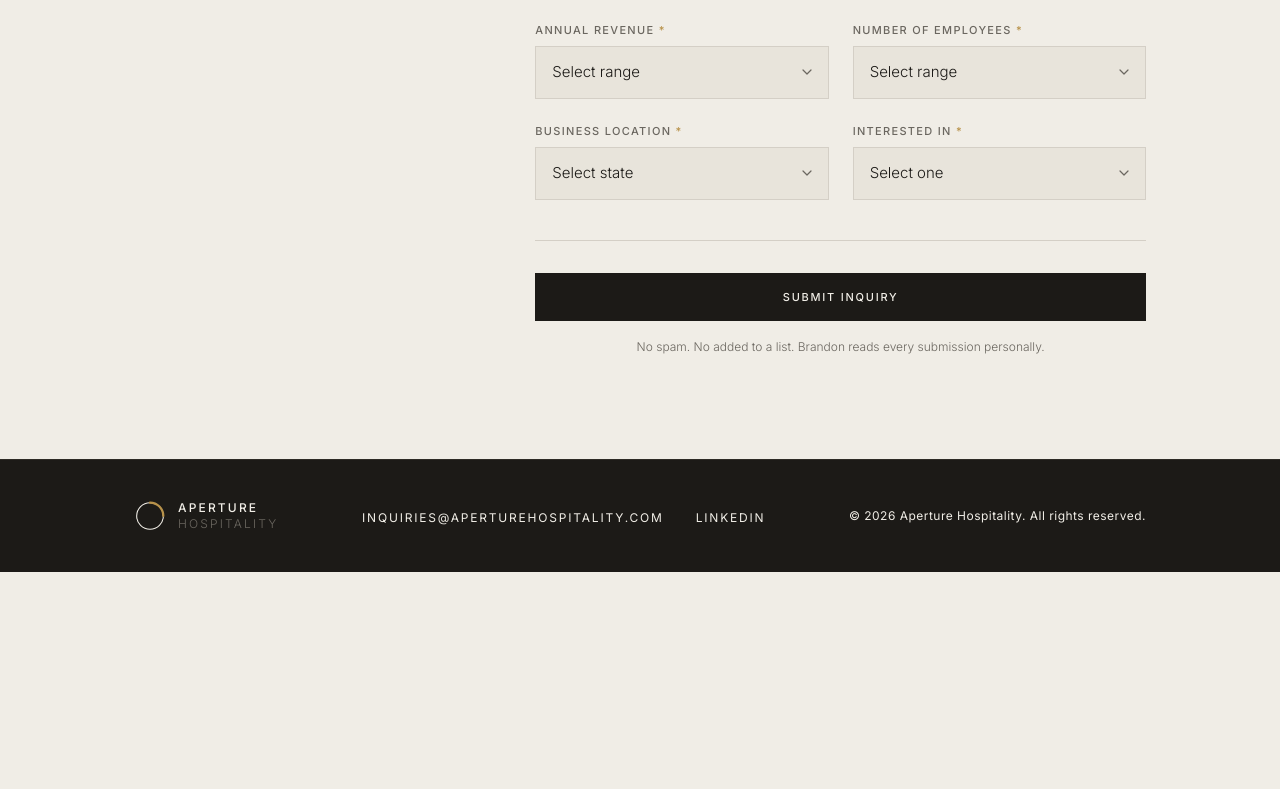
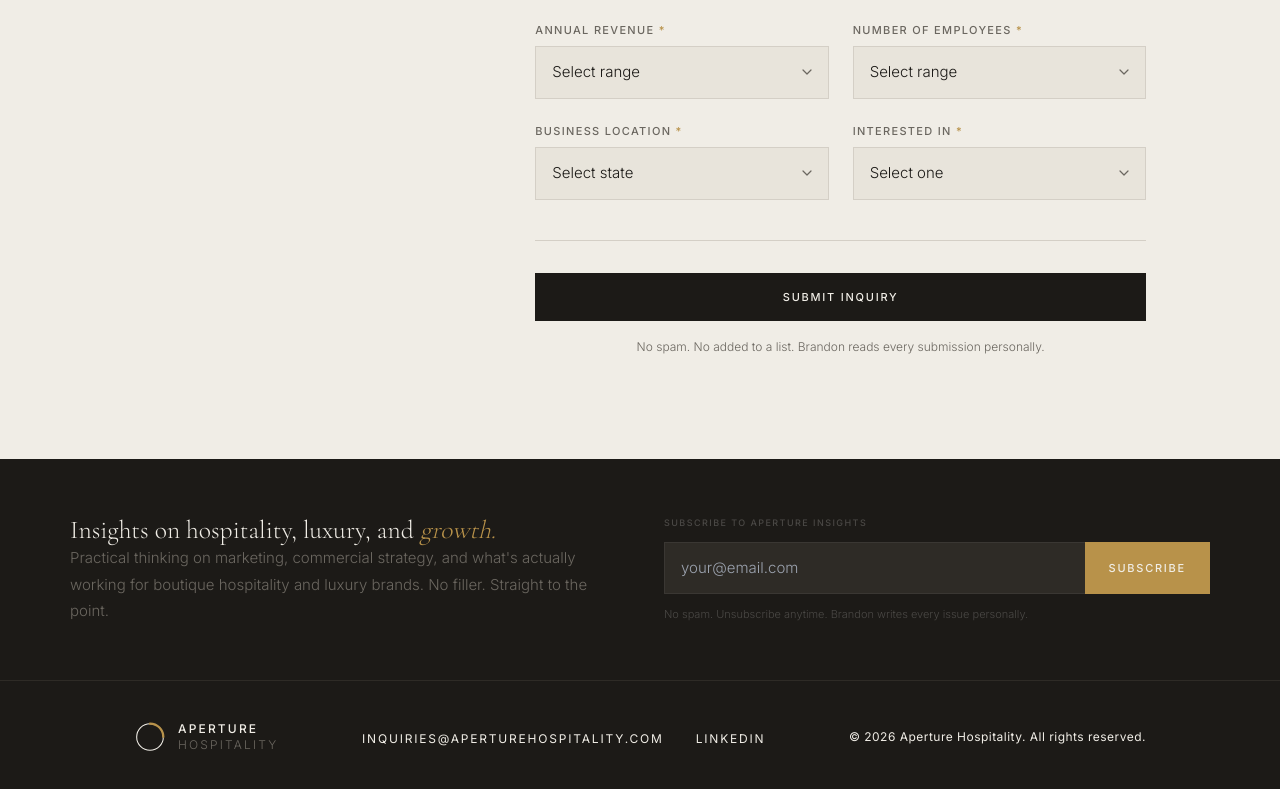
Before and after one commit to letsnavigatebmw/aperture-hospitality, a Next.js app: page /how-we-work in a window 1280 px wide. Shown: the part 4054-4843 px from the top of the page. Before the commit the page ends 4626 px from the top, so only its background shows below. Built offline with nearby package versions, Linux system fonts and the light colour scheme.

Commit message:
Add NewsletterSection footer to How We Work page

```diff
--- a/app/how-we-work/page.tsx
+++ b/app/how-we-work/page.tsx
@@ -3,6 +3,7 @@
 import Nav from '@/components/Nav'
 import Footer from '@/components/Footer'
 import IntakeForm from '@/components/IntakeForm'
+import NewsletterSection from '@/components/NewsletterSection'
 import Link from 'next/link'
 
 export default function HowWeWorkPage() {
@@ -400,6 +401,8 @@ export default function HowWeWorkPage() {
 
       <IntakeForm />
 
+      <NewsletterSection />
+
       <Footer />
     </>
   )
```
